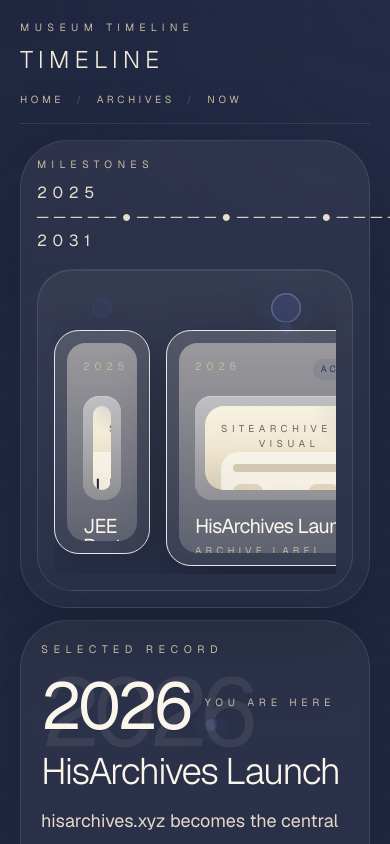
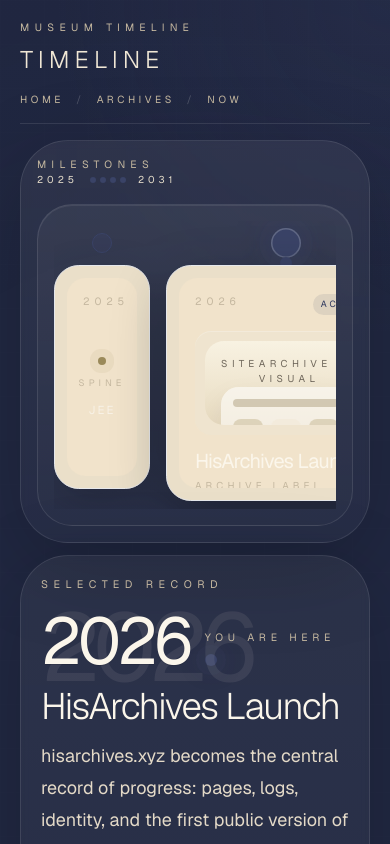
Before and after one commit to h4x-ansh/hisarchives, a Next.js app: page /timeline in a window 390 px wide. Shown: the top 844 px of the page. Built offline with nearby package versions, Linux system fonts and the light colour scheme.

Commit message:
Refine timeline mobile shelf

```diff
--- a/app/identity/page.tsx
+++ b/app/me/page.tsx
@@ -2,10 +2,10 @@ import type { Metadata } from "next";
 import { IdentityPage } from "@/components/identity-page";
 
 export const metadata: Metadata = {
-  title: "identity | hisarchives.xyz",
+  title: "me | hisarchives.xyz",
   description: "Identity record for hisarchives.xyz.",
 };
 
-export default function IdentityRoute() {
+export default function MeRoute() {
   return <IdentityPage />;
 }
--- a/components/archive-frame.tsx
+++ b/components/archive-frame.tsx
@@ -13,7 +13,7 @@ export function ArchiveFrame({
     | "/"
     | "/archives"
     | "/now"
-    | "/identity"
+    | "/me"
   | "/timeline"
   | "/activity"
   | "/gallery";
@@ -25,7 +25,7 @@ export function ArchiveFrame({
       <div aria-hidden className="pointer-events-none absolute inset-0 bg-archive-grid bg-[length:100%_100%,112px_112px] opacity-[0.08]" />
       <div aria-hidden className="pointer-events-none absolute inset-0 bg-[radial-gradient(circle_at_top,rgba(139,92,246,0.18),transparent_30%),radial-gradient(circle_at_bottom_right,rgba(255,255,255,0.05),transparent_25%)]" />
 
-      <div className="relative mx-auto flex w-full max-w-7xl flex-col px-5 pb-24 pt-5 sm:px-8 lg:pl-[6.75rem] lg:pr-12">
+      <div className="relative mx-auto flex w-full max-w-7xl flex-col px-5 pb-24 pt-5 sm:px-8 xl:pl-[6.75rem] xl:pr-12">
         <SiteHeader activePath={activePath} timestamp={timestamp} />
         {children}
       </div>
--- a/components/archive-page.tsx
+++ b/components/archive-page.tsx
@@ -59,7 +59,7 @@ const archivedWork = [
     year: "2026",
     accent: "#10b981",
     word: "FITNESS",
-    href: "/identity",
+    href: "/me",
     shelfLabel: "Health / Routine",
   },
   {
@@ -182,7 +182,6 @@ function ShelfSpine({
       onFocus={onActivate}
       onClick={onActivate}
     >
-      <Link href={href} className="absolute inset-0 z-10" aria-label={title} />
       <div
         aria-hidden
         className="pointer-events-none absolute inset-0"
@@ -403,13 +402,6 @@ export function ArchivePage() {
   const activeItem = activeIndex === null ? null : archivedWork[activeIndex];
 
   useEffect(() => {
-    const isTouchDevice = window.matchMedia("(hover: none)").matches || window.matchMedia("(pointer: coarse)").matches;
-    if (isTouchDevice) {
-      setActiveIndex(0);
-    }
-  }, []);
-
-  useEffect(() => {
     const seen = window.sessionStorage.getItem("hisarchives-archives-visited");
 
     if (!seen) {
--- a/components/identity-page.tsx
+++ b/components/identity-page.tsx
@@ -35,7 +35,7 @@ export function IdentityPage() {
   const reduceMotion = useReducedMotion();
 
   return (
-    <ArchiveFrame activePath="/identity">
+    <ArchiveFrame activePath="/me">
       <section className="border-t border-white/5 py-10 sm:py-14">
         <div className="mx-auto max-w-7xl px-4 sm:px-6 lg:px-8">
           <div className="relative rounded-[2.5rem] bg-[linear-gradient(180deg,#111226_0%,#19152f_100%)] px-4 py-5 shadow-[0_30px_120px_rgba(0,0,0,0.35)] sm:px-6 sm:py-6 lg:px-8 lg:py-8">
--- a/components/site-header.tsx
+++ b/components/site-header.tsx
@@ -19,7 +19,7 @@ const archiveNavItems = [
   { href: "/", label: "Home", description: "Landing archive", icon: House },
   { href: "/archives", label: "Archives", description: "Stored projects and records", icon: FolderArchive },
   { href: "/now", label: "Now", description: "Current status and focus", icon: Activity },
-  { href: "/identity", label: "Identity", description: "Personal metadata", icon: User },
+  { href: "/me", label: "Identity", description: "Personal metadata", icon: User },
   { href: "/timeline", label: "Timeline", description: "Chronological record of events", icon: Calendar },
   { href: "/activity", label: "Journal", description: "Daily logs and movement", icon: Activity },
   { href: "/gallery", label: "Curated", description: "Visual archive", icon: Images },
@@ -33,7 +33,7 @@ export function SiteHeader({
     | "/"
     | "/archives"
     | "/now"
-    | "/identity"
+    | "/me"
     | "/timeline"
     | "/activity"
     | "/gallery"
@@ -54,7 +54,7 @@ export function SiteHeader({
         aria-label="Open archive navigation"
         aria-expanded={mobileOpen}
         onClick={() => setMobileOpen(true)}
-        className="fixed left-4 top-4 z-50 inline-flex h-11 w-11 items-center justify-center rounded-[1rem] bg-black/35 text-text shadow-[0_16px_40px_rgba(0,0,0,0.24)] backdrop-blur-2xl transition-transform hover:scale-[1.03] lg:hidden"
+        className="fixed left-4 top-4 z-50 inline-flex h-11 w-11 items-center justify-center rounded-[1rem] bg-black/35 text-text shadow-[0_16px_40px_rgba(0,0,0,0.24)] backdrop-blur-2xl transition-transform hover:scale-[1.03] xl:hidden"
       >
         <Menu className="h-4.5 w-4.5" />
       </button>
@@ -65,7 +65,7 @@ export function SiteHeader({
             <motion.button
               type="button"
               aria-label="Close archive navigation"
-              className="fixed inset-0 z-40 bg-black/50 backdrop-blur-[2px] lg:hidden"
+              className="fixed inset-0 z-40 bg-black/50 backdrop-blur-[2px] xl:hidden"
               initial={{ opacity: 0 }}
               animate={{ opacity: 1 }}
               exit={{ opacity: 0 }}
@@ -77,7 +77,7 @@ export function SiteHeader({
               animate={{ x: 0 }}
               exit={{ x: "-100%" }}
               transition={{ type: "spring", stiffness: 300, damping: 34 }}
-              className="fixed inset-y-0 left-0 z-50 w-[min(86vw,20rem)] bg-black/22 shadow-[0_24px_80px_rgba(0,0,0,0.3)] backdrop-blur-3xl lg:hidden"
+              className="fixed inset-y-0 left-0 z-50 w-[min(86vw,20rem)] bg-black/22 shadow-[0_24px_80px_rgba(0,0,0,0.3)] backdrop-blur-3xl xl:hidden"
             >
               <div className="flex items-center justify-between px-5 py-4">
                 <div>
@@ -130,7 +130,7 @@ export function SiteHeader({
         ) : null}
       </AnimatePresence>
 
-      <aside className="group fixed left-5 top-5 bottom-5 z-30 hidden w-[72px] flex-col rounded-[1.5rem] bg-black/18 shadow-[0_16px_40px_rgba(0,0,0,0.18)] backdrop-blur-3xl transition-[width] duration-300 lg:flex lg:hover:w-[18rem] lg:focus-within:w-[18rem]">
+      <aside className="group fixed left-5 top-5 bottom-5 z-30 hidden w-[72px] flex-col rounded-[1.5rem] bg-black/18 shadow-[0_16px_40px_rgba(0,0,0,0.18)] backdrop-blur-3xl transition-[width] duration-300 xl:flex xl:hover:w-[18rem] xl:focus-within:w-[18rem]">
         <div className="flex h-18 items-center px-2.5">
           <Link
             href="/"
@@ -139,7 +139,7 @@ export function SiteHeader({
           >
             <House className="h-4 w-4" />
           </Link>
-          <div className="ml-3 min-w-0 overflow-hidden whitespace-nowrap opacity-0 transition-opacity duration-200 lg:group-hover:opacity-100 lg:group-focus-within:opacity-100">
+          <div className="ml-3 min-w-0 overflow-hidden whitespace-nowrap opacity-0 transition-opacity duration-200 xl:group-hover:opacity-100 xl:group-focus-within:opacity-100">
             <p className="text-[0.68rem] uppercase tracking-[0.45em] text-muted">HisArchives</p>
             <p className="mt-1 text-sm uppercase tracking-[0.3em] text-text">Archive Index</p>
           </div>
@@ -168,7 +168,7 @@ export function SiteHeader({
                   <span className="flex h-7 w-7 shrink-0 items-center justify-center rounded-lg bg-black/20 text-text transition-transform duration-200 group-hover/item:scale-[1.03]">
                     <Icon className={`h-3.5 w-3.5 ${isActive ? "text-text" : "text-text/85"}`} />
                   </span>
-                  <span className="min-w-0 overflow-hidden whitespace-nowrap opacity-0 transition-opacity duration-200 lg:group-hover:opacity-100 lg:group-focus-within:opacity-100">
+                  <span className="min-w-0 overflow-hidden whitespace-nowrap opacity-0 transition-opacity duration-200 xl:group-hover:opacity-100 xl:group-focus-within:opacity-100">
                     <span className={`block text-sm font-light tracking-wide ${isActive ? "text-text" : "text-text/92"}`}>
                       {item.label}
                     </span>
@@ -182,7 +182,7 @@ export function SiteHeader({
           <div className="px-1 pb-1">
             <div className="rounded-[1rem] bg-white/[0.03] px-3 py-2 shadow-[0_0_0_1px_rgba(255,255,255,0.03)]">
               <p className="text-[0.68rem] uppercase tracking-[0.45em] text-muted">◎</p>
-              <p className="mt-2 overflow-hidden whitespace-nowrap text-[0.68rem] uppercase tracking-[0.3em] text-text opacity-0 transition-opacity duration-200 lg:group-hover:opacity-100 lg:group-focus-within:opacity-100">
+              <p className="mt-2 overflow-hidden whitespace-nowrap text-[0.68rem] uppercase tracking-[0.3em] text-text opacity-0 transition-opacity duration-200 xl:group-hover:opacity-100 xl:group-focus-within:opacity-100">
                 {timestamp ?? "Archive State"}
               </p>
             </div>
--- a/components/timeline-page.tsx
+++ b/components/timeline-page.tsx
@@ -99,8 +99,8 @@ const milestones = [
 function MuseumVisual({ kind, imageText }: { kind: string; imageText: string }) {
   return (
     <div className="relative h-full w-full overflow-hidden rounded-[1.2rem] bg-[linear-gradient(180deg,#f8f2e2,#e8dbc0)]">
-      <div className="absolute inset-0 bg-[radial-gradient(circle_at_top_right,rgba(33,40,66,0.14),transparent_30%),radial-gradient(circle_at_bottom_left,rgba(58,67,103,0.08),transparent_25%)]" />
-      <div className="absolute inset-0 opacity-[0.14] bg-[linear-gradient(rgba(33,40,66,0.04)_1px,transparent_1px),linear-gradient(90deg,rgba(33,40,66,0.04)_1px,transparent_1px)] bg-[size:18px_18px]" />
+      <div className="absolute inset-0 hidden md:block bg-[radial-gradient(circle_at_top_right,rgba(33,40,66,0.14),transparent_30%),radial-gradient(circle_at_bottom_left,rgba(58,67,103,0.08),transparent_25%)]" />
+      <div className="absolute inset-0 hidden md:block opacity-[0.14] bg-[linear-gradient(rgba(33,40,66,0.04)_1px,transparent_1px),linear-gradient(90deg,rgba(33,40,66,0.04)_1px,transparent_1px)] bg-[size:18px_18px]" />
       <div className="relative flex h-full flex-col justify-between p-4 text-[#212842]">
         <div className="flex items-start justify-between text-[0.62rem] uppercase tracking-[0.45em] text-[#6f675b]">
           <span>{kind}</span>
@@ -182,7 +182,29 @@ function MuseumVisual({ kind, imageText }: { kind: string; imageText: string })
   );
 }
 
-function TimelineHero({ entry }: { entry: (typeof milestones)[number] }) {
+function TimelineRuler() {
+  return (
+    <div className="flex items-center gap-2 overflow-hidden sm:hidden">
+      <span className="shrink-0 text-[0.62rem] uppercase tracking-[0.4em] text-[#E7DECC]">2025</span>
+      <div className="flex min-w-0 flex-1 items-center gap-1">
+        <span className="h-px min-w-0 flex-1 bg-gradient-to-r from-transparent via-[#3A4367]/45 to-transparent" />
+        {Array.from({ length: 4 }).map((_, index) => (
+          <span key={index} className="h-1.5 w-1.5 shrink-0 rounded-full bg-[#3A4367]" />
+        ))}
+        <span className="h-px min-w-0 flex-1 bg-gradient-to-r from-transparent via-[#3A4367]/45 to-transparent" />
+      </div>
+      <span className="shrink-0 text-[0.62rem] uppercase tracking-[0.4em] text-[#E7DECC]">2031</span>
+    </div>
+  );
+}
+
+function TimelineHero({
+  entry,
+  isTouchDevice,
+}: {
+  entry: (typeof milestones)[number];
+  isTouchDevice: boolean;
+}) {
   const reduceMotion = useReducedMotion();
 
   return (
@@ -227,8 +249,8 @@ function TimelineHero({ entry }: { entry: (typeof milestones)[number] }) {
         </div>
 
         <motion.div
-          animate={reduceMotion ? undefined : { y: [0, -6, 0] }}
-          transition={{ duration: 8, repeat: Infinity, ease: "easeInOut" }}
+          animate={reduceMotion || isTouchDevice ? undefined : { y: [0, -6, 0] }}
+          transition={{ duration: 8, repeat: reduceMotion || isTouchDevice ? 0 : Infinity, ease: "easeInOut" }}
           className="relative mx-auto h-[12.25rem] w-full max-w-[12.5rem] overflow-hidden rounded-[1.65rem] bg-[#f5ebd6] shadow-[0_20px_60px_rgba(0,0,0,0.18)] sm:h-[18rem] sm:max-w-[18rem]"
         >
           <div className="absolute inset-0 bg-[radial-gradient(circle_at_50%_20%,rgba(255,255,255,0.84),transparent_30%),radial-gradient(circle_at_50%_68%,rgba(33,40,66,0.12),transparent_34%)]" />
@@ -265,7 +287,7 @@ function MuseumCard({
       ? "clamp(13rem, 82vw, 15rem)"
       : "clamp(6rem, 20vw, 7rem)"
     : active
-      ? "clamp(22rem, 60vw, 40rem)"
+      ? "clamp(19rem, 46vw, 36rem)"
       : "clamp(3.35rem, 4.2vw, 4.1rem)";
 
   const cardHeight = isTouchDevice
@@ -278,12 +300,12 @@ function MuseumCard({
     <motion.button
       type="button"
       onClick={onActivate}
-      whileHover={reduceMotion ? undefined : { y: -5, scale: 1.02 }}
-      whileTap={reduceMotion ? undefined : { scale: 0.99 }}
-      className={`group relative block rounded-[1.55rem] border border-white/12 bg-[linear-gradient(180deg,rgba(255,247,232,0.16),rgba(255,247,232,0.08))] p-3 text-left shadow-[0_12px_40px_rgba(0,0,0,0.18)] transition-shadow duration-300 focus:outline-none focus-visible:ring-2 focus-visible:ring-[#3A4367]/45 focus-visible:ring-offset-2 focus-visible:ring-offset-transparent ${
+      whileHover={reduceMotion || isTouchDevice ? undefined : { y: -5, scale: 1.02 }}
+      whileTap={reduceMotion || isTouchDevice ? undefined : { scale: 0.99 }}
+      className={`group relative block rounded-[1.55rem] border border-white/12 p-3 text-left shadow-[0_12px_40px_rgba(0,0,0,0.18)] transition-shadow duration-300 focus:outline-none focus-visible:ring-2 focus-visible:ring-[#3A4367]/45 focus-visible:ring-offset-2 focus-visible:ring-offset-transparent ${
         isTouchDevice
-          ? "h-[14rem] w-[6.1rem] sm:h-[22rem] sm:w-[13.5rem]"
-          : "h-[17rem] w-[10.25rem] sm:h-[21rem] sm:w-[13rem]"
+          ? "h-[14rem] w-[6.1rem] bg-[#eadfc9] sm:h-[22rem] sm:w-[13.5rem]"
+          : "h-[17rem] w-[10.25rem] bg-[linear-gradient(180deg,rgba(255,247,232,0.16),rgba(255,247,232,0.08))] sm:h-[21rem] sm:w-[13rem]"
       }`}
       style={{
         width: cardWidth,
@@ -294,11 +316,15 @@ function MuseumCard({
       <div
         className="absolute inset-0 rounded-[1.55rem] opacity-0 transition-opacity duration-300 group-hover:opacity-100"
         style={{
-          background: `radial-gradient(circle at top, ${entry.accent}22 0%, transparent 45%)`,
+          background: isTouchDevice ? "none" : `radial-gradient(circle at top, ${entry.accent}22 0%, transparent 45%)`,
         }}
       />
 
-      <div className="relative flex h-full flex-col overflow-hidden rounded-[1.15rem] bg-[linear-gradient(180deg,rgba(255,247,232,0.42),rgba(255,247,232,0.18))] p-4">
+      <div
+        className={`relative flex h-full flex-col overflow-hidden rounded-[1.15rem] p-4 ${
+          isTouchDevice ? "bg-[#f1e3cb]" : "bg-[linear-gradient(180deg,rgba(255,247,232,0.42),rgba(255,247,232,0.18))]"
+        }`}
+      >
         <div className="flex items-start justify-between gap-3">
           <p className="text-[0.66rem] uppercase tracking-[0.46em] text-[#c5b8a0]">{entry.year}</p>
           <span
@@ -312,8 +338,14 @@ function MuseumCard({
           </span>
         </div>
 
+        {active ? (
+          <>
             <div className="mt-4 flex-1">
-          <div className="h-[6.5rem] rounded-[1rem] bg-[linear-gradient(180deg,rgba(255,255,255,0.45),rgba(246,238,224,0.25))] p-2.5 shadow-[inset_0_1px_0_rgba(255,255,255,0.22)] sm:h-[8rem]">
+              <div
+                className={`h-[6.5rem] rounded-[1rem] p-2.5 shadow-[inset_0_1px_0_rgba(255,255,255,0.22)] sm:h-[8rem] ${
+                  isTouchDevice ? "bg-[#efe4cf]" : "bg-[linear-gradient(180deg,rgba(255,255,255,0.45),rgba(246,238,224,0.25))]"
+                }`}
+              >
                 <MuseumVisual kind={entry.kind} imageText={entry.imageText} />
               </div>
             </div>
@@ -323,6 +355,16 @@ function MuseumCard({
               <p className="text-[0.62rem] uppercase tracking-[0.42em] text-[#c5b8a0]">Archive label</p>
               <p className="text-sm leading-6 text-[#e4dac8]">{entry.label}</p>
             </div>
+          </>
+        ) : (
+          <div className="flex flex-1 flex-col items-center justify-center gap-3 py-3 text-center">
+            <span className="h-2 w-2 rounded-full" style={{ backgroundColor: entry.accent, boxShadow: `0 0 0 8px ${entry.accent}18` }} />
+            <p className="text-[0.58rem] uppercase tracking-[0.44em] text-[#c5b8a0]">Spine</p>
+            <p className="max-w-[4.8rem] text-[0.72rem] leading-tight tracking-[0.18em] text-[#f8f2e7]">
+              {entry.title.split(" ")[0]}
+            </p>
+          </div>
+        )}
       </div>
     </motion.button>
   );
@@ -394,9 +436,10 @@ export function TimelinePage() {
                 <p className="text-[0.66rem] uppercase tracking-[0.5em]" style={{ color: palette.muted }}>
                   Milestones
                 </p>
-                <p className="mt-2 text-base uppercase tracking-[0.35em] text-[#E7DECC] sm:text-lg">
+                <p className="mt-2 hidden text-base uppercase tracking-[0.35em] text-[#E7DECC] sm:block sm:text-lg">
                   2025 ─────●─────●─────●─────●─────●─────●───── 2031
                 </p>
+                <TimelineRuler />
               </div>
               <p className="hidden text-[0.66rem] uppercase tracking-[0.35em] text-white/55 sm:block">Selected marker glows</p>
             </div>
@@ -451,7 +494,7 @@ export function TimelinePage() {
           </div>
 
         <div className="mt-3 rounded-[3rem] border border-white/10 bg-[linear-gradient(180deg,rgba(255,247,232,0.05),rgba(255,247,232,0.02))] px-5 py-5 shadow-[0_24px_90px_rgba(0,0,0,0.2)] backdrop-blur-sm sm:mt-5 sm:px-6 sm:py-6 xl:px-8 xl:py-7">
-          <TimelineHero entry={selectedEntry} />
+          <TimelineHero entry={selectedEntry} isTouchDevice={isTouchDevice} />
         </div>
         </section>
       </div>
```
Also changed, not shown: components/homepage.tsx (+24 -8 lines), components/now-page.tsx (+10 -11 lines). Lines whose indentation alone changed are shown as unchanged.
